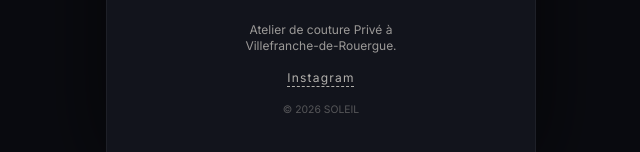
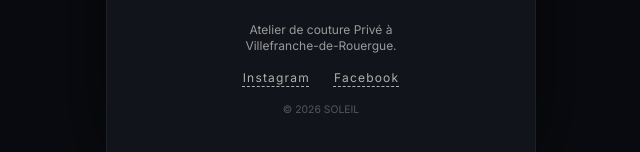
Before and after one commit to ledeyonateur-coder/Mariqe, a Next.js app: page / in a window 1280 px wide. Shown: the part 3670-3822 px from the top of the page, without its empty margins (319-959 px from the left). Built offline with nearby package versions, Linux system fonts and the light colour scheme.

Commit message:
Update config.ts

```diff
--- a/data/config.ts
+++ b/data/config.ts
@@ -16,6 +16,7 @@ export const config = {
     tagline: "Atelier de couture Privé à Villefranche-de-Rouergue.",
     social: [
       { label: "Instagram", href: "https://instagram.com/{{HANDLE}}" },
+      { label: "Facebook", href: "https://facebook.com/{{HANDLE}}" },
     ],
   },
 };
```
